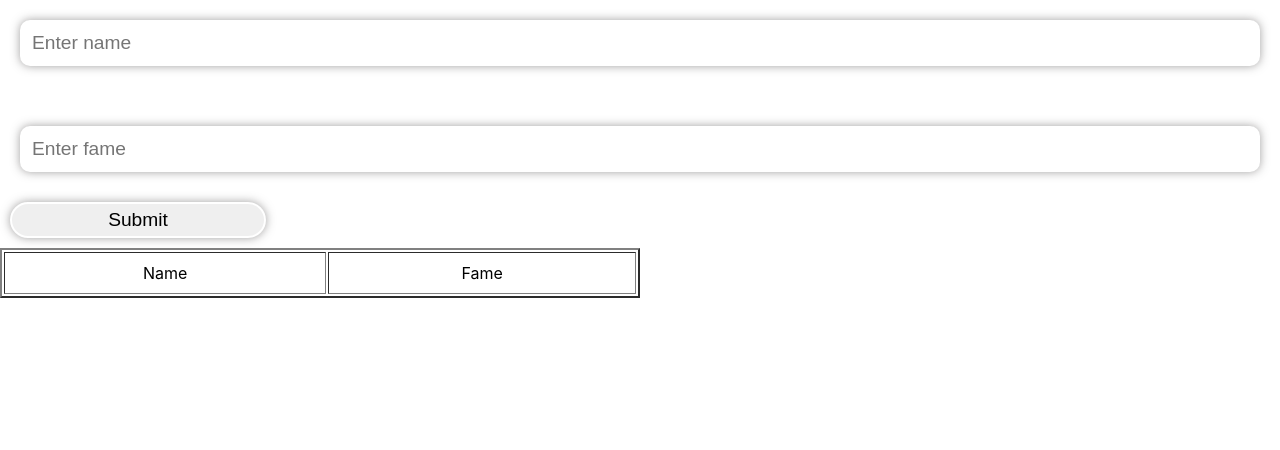
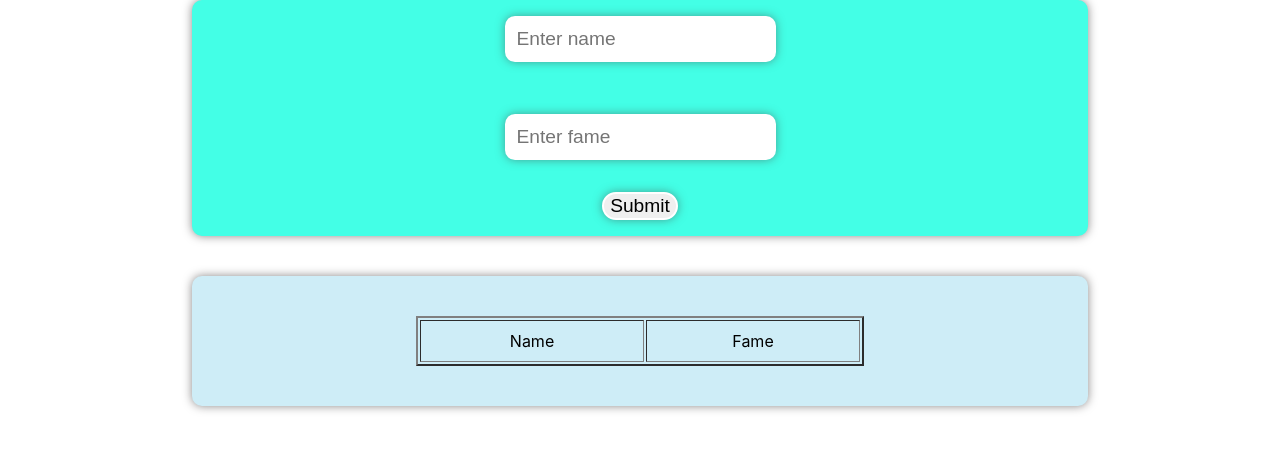
Before and after one commit to NAYANCSE27/react-list, a React (Create React App) app: page / in a window 1280 px wide. Shown: the top 450 px of the page. Built offline with nearby package versions, Linux system fonts and the light colour scheme.

Commit message:
added some css for style

```diff
--- a/src/App.css
+++ b/src/App.css
@@ -3,6 +3,7 @@
   display: flex;
   justify-content: center;
   flex-direction: column;
+  margin: 0 15%;
 }
 
 .App-logo {
@@ -40,12 +41,22 @@
   }
 }
 
+.input__value{
+  display: flex;
+  flex-direction: column;
+  border: none;
+  box-shadow: 0px 0px 10px rgba(22, 17, 17, 0.5);
+  align-items: center;
+  border-radius: 10px;
+  background-color: #43ffe6;
+}
+
 input{
   border: none;
   box-shadow: 0px 0px 10px rgba(67, 65, 65, .5);
   font-size: 1.2rem;
   padding: 10px;
-  margin: 20px;
+  margin: 2vh 5%;
   border-radius: 10px;
   outline: none;
   border: 2px solid transparent;
@@ -61,9 +72,8 @@ input:focus-within{
 
 button{
   width: auto;
-  max-width: 20%;
-  padding: 5px 30px;
-  margin: 10px;
+  max-width: 30%;
+  margin: 2vh 5%;
   border: 2px solid white;
   font-size: 1.2rem;
   border-radius: 200px;
@@ -71,6 +81,21 @@ button{
   cursor: pointer;
 }
 
+table{
+  margin: 5vh 5%;
+}
+
 th, td, tr{
   text-align: center;
 }
+
+.table__value{
+  margin-top: 5vh;
+  display: flex;
+  flex-direction: column;
+  border: none;
+  box-shadow: 0px 0px 10px rgba(22, 17, 17, 0.5);
+  align-items: center;
+  border-radius: 10px;
+  background-color: #ceedf7;
+}
--- a/src/App.js
+++ b/src/App.js
@@ -1,48 +1,65 @@
-import './App.css';
-import { useState } from 'react';
+import "./App.css";
+import { useState } from "react";
 
 function App() {
-  const [inputarray, setInputarray] = useState([])
+  const [inputarray, setInputarray] = useState([]);
 
   const [inputdata, setInputdata] = useState({
     name: "",
-    fame: ""
-  })
+    fame: "",
+  });
 
   function changehandle(e) {
-    setInputdata({ ...inputdata, [e.target.name]: e.target.value })
+    setInputdata({ ...inputdata, [e.target.name]: e.target.value });
   }
 
-  let {name, fame} = inputdata;
-  function changevalue(){
-      setInputarray([...inputarray,{name, fame}])
-      setInputdata({name:"", fame:""})
+  let { name, fame } = inputdata;
+  function changevalue() {
+    setInputarray([...inputarray, { name, fame }]);
+    setInputdata({ name: "", fame: "" });
   }
 
   return (
     <div className="App">
-      <input type="text" autoComplete='off' placeholder='Enter name' name='name' value={inputdata.name} onChange={changehandle} /> <br />
-      <input type="text" autoComplete='off' placeholder='Enter fame' name='fame' value={inputdata.fame} onChange={changehandle} />
+      <div className="input__value">
+          <input
+            type="text"
+            autoComplete="off"
+            placeholder="Enter name"
+            name="name"
+            value={inputdata.name}
+            onChange={changehandle}
+          />{" "}
+          <br />
+          <input
+            type="text"
+            autoComplete="off"
+            placeholder="Enter fame"
+            name="fame"
+            value={inputdata.fame}
+            onChange={changehandle}
+          />
           <button onClick={changevalue}>Submit</button>
+      </div>
 
+      <div className="table__value">
         <table border={2} width="50%" cellPadding={10}>
           <tbody>
             <tr>
               <td>Name</td>
               <td>Fame</td>
             </tr>
-            {
-                inputarray.map((info, ind)=>{
-                  return(
+            {inputarray.map((info, ind) => {
+              return (
                 <tr key={ind}>
                   <td>{info.name}</td>
                   <td>{info.fame}</td>
                 </tr>
-                  )
-                })
-            }
+              );
+            })}
           </tbody>
         </table>
+      </div>
     </div>
   );
 }
```
Lines whose indentation alone changed are shown as unchanged.
